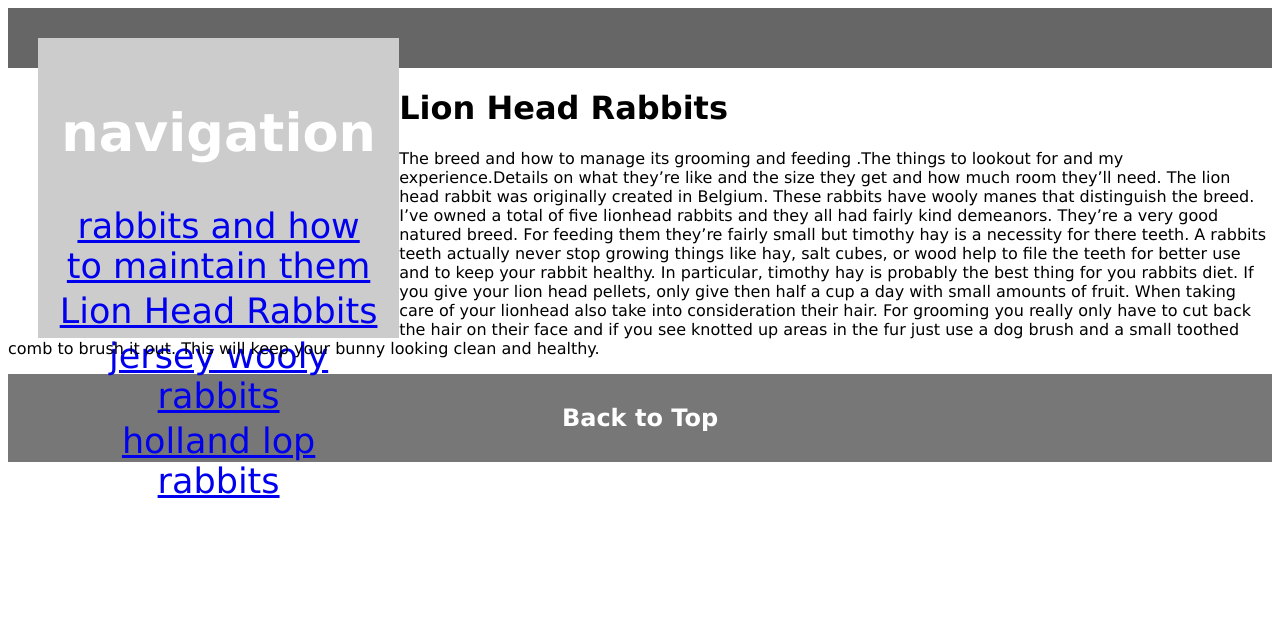
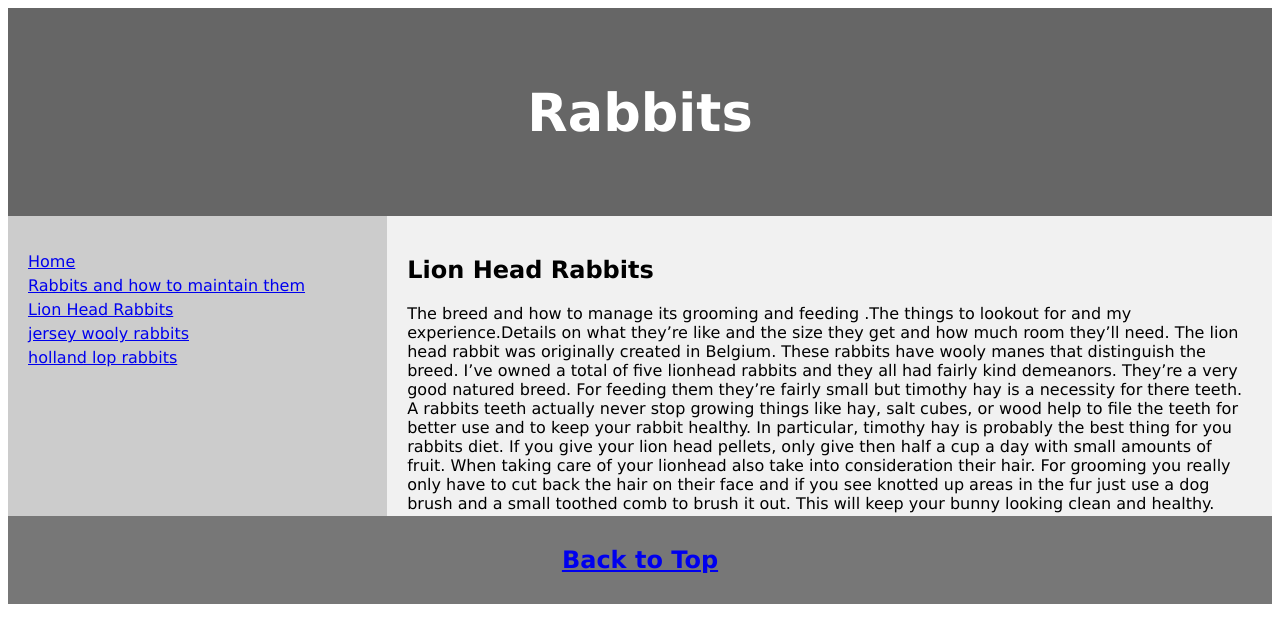
Before and after one commit to 22adkika/my-website, a plain HTML site: page lionheadBunnies.html in a window 1280 px wide. Drawn offline with Linux system fonts and the light colour scheme.

Commit message:
Update lionheadBunnies.html

```diff
--- a/lionheadBunnies.html
+++ b/lionheadBunnies.html
@@ -1,52 +1,43 @@
-<!doctype html>
-
-<html lang="en" dir="ltr">
+<!DOCTYPE html>
+<html lang="en">
 <head>
+    <title>Rabbits</title>
     <meta charset="utf-8">
-<meta name="description" content "Lion Head Rabbits">
+    <meta name="viewport" content="width=device-width, initial-scale=1">
+    <meta name="description" content="Rabbits and how to maintain them">
     <meta name="keywords" content="Rabbits">
     <meta name="author" content="Katherine Adkins">
-<meta name="viewpoint" content="width=device width,initinl scale-1.0">
     <link rel="stylesheet" href="mystyles.css" type="text/css">
 </head>
 <body>
-  <header>
-    <nav>
-      <h2>navigation</h2>
-      <ul>
-        <li>
-          <a href="index.html">rabbits and how to maintain them</a>
-        </li>
-        <li>
-        <a href="#">Lion Head Rabbits</a>
-        </li>
-        <li>
-          <a href="Jerseywooly.html">jersey wooly rabbits</a>
-        </li>
-       <li>
-        <a href="hollandloprabbits.htm">holland lop rabbits</a>
-        </li>
-        <link rel="stylesheet" href="mystyles.css" type="text/css">
-
-      </ul>
-
-    </nav>
+	<header id="toptitle">
+        <h2>Rabbits</h2>
     </header>
 
-<main>
-  <h1 class="">Lion Head Rabbits</h1>
-   <p>The breed and how to manage its grooming and feeding .The things to lookout for and my experience.Details on what they’re like and the size they get and how much room they’ll need.
+    <section>
+        <nav>
+            <ul>
+                <li><a href="Index.html">Home</a></li>
+                <li><a href="Maintain.html">Rabbits and how to maintain them</a></li>
+                <li><a href="Lion.html">Lion Head Rabbits</a></li>
+                <li><a href="Jersey.html">jersey wooly rabbits</a></li>
+                <li><a href="Holland.html">holland lop rabbits</a></li>
+            </ul>
+        </nav>
+
+        <article>
+            <h2>Lion Head Rabbits</h2>
+            <p>
+				The breed and how to manage its grooming and feeding .The things to lookout for and my experience.Details on what they’re like and the size they get and how much room they’ll need.
    The lion head rabbit was originally created in Belgium. These rabbits have wooly manes that distinguish the
   breed. I’ve owned a total of five lionhead rabbits and they all had fairly kind demeanors. They’re a very good natured breed.
    For feeding them they’re fairly small but timothy hay is a necessity for there teeth. A rabbits teeth actually never stop growing things like hay, salt cubes, or wood help to file the teeth for better use and to keep your rabbit healthy. In particular, timothy hay is probably the best thing for you rabbits diet. If you give your lion head pellets, only give then half a cup a day with small amounts of fruit.
    When taking care of your lionhead also take into consideration their hair. For grooming you really only have to cut back the hair on their face and if you see knotted up areas in the fur just use a dog brush and a small toothed comb to brush it out. This will keep your bunny looking clean and healthy.
-
-
-
-
-</main>
-
+            </p>
+        </article>
+    </section>
     <footer>
-<h2><a href-#toptitle">Back to Top</a></h2>
+        <h2><a href="#toptitle">Back to Top</a></h2>
     </footer>
 </body>
+</html>
```
Lines whose indentation alone changed are shown as unchanged.
